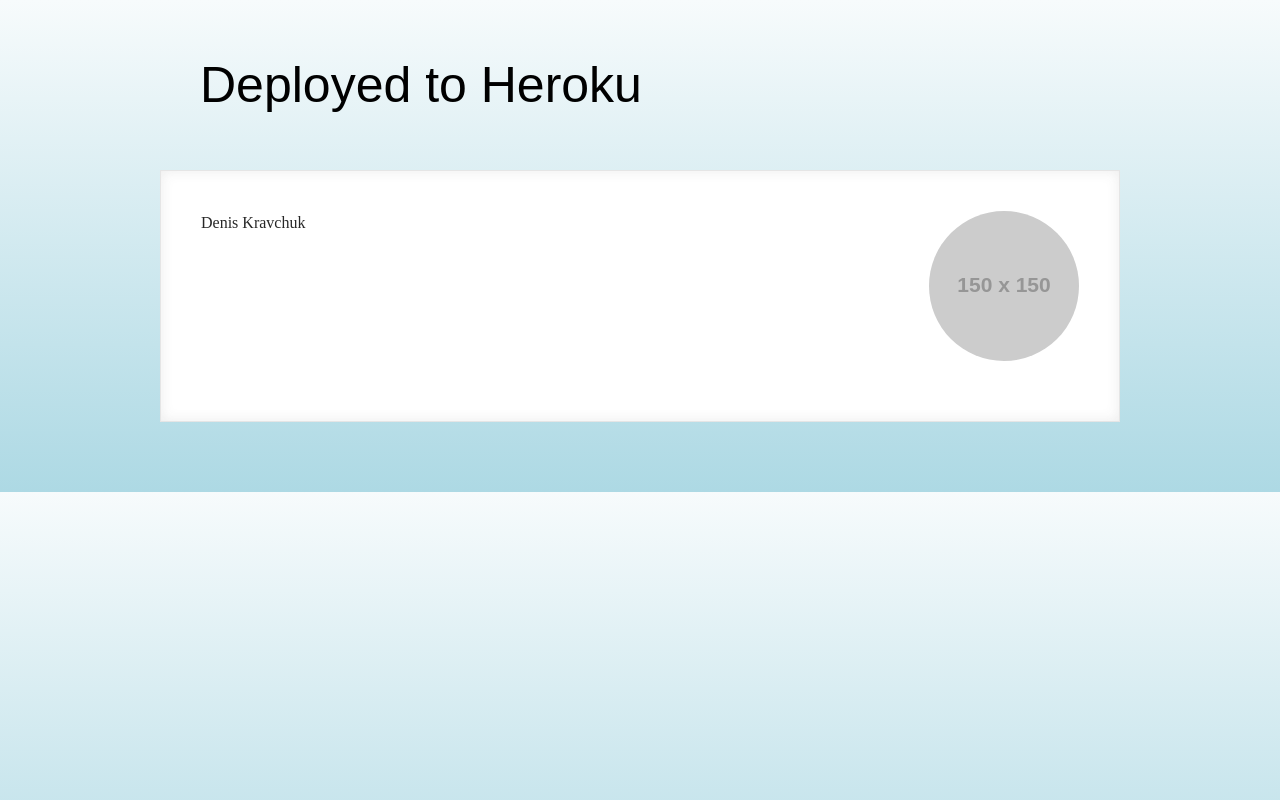
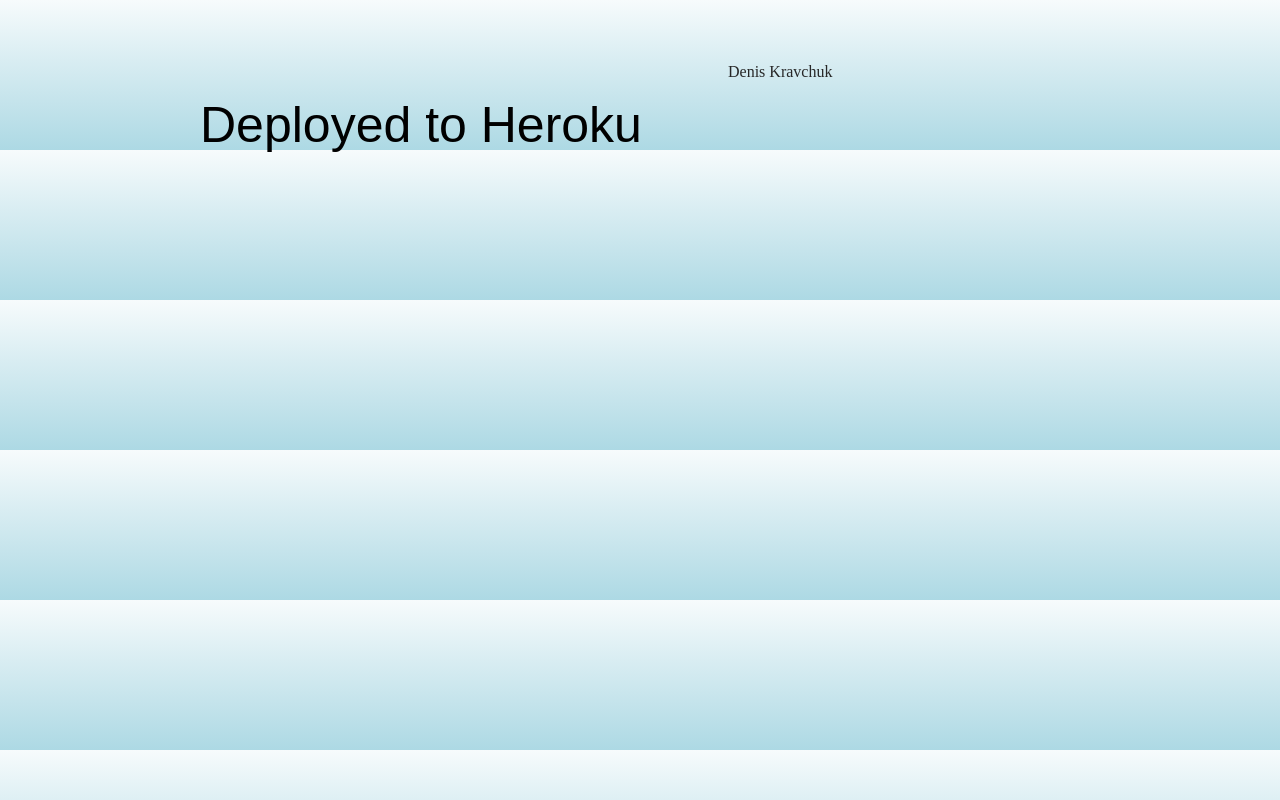
Before and after one commit to f3sh0t/js, a website: page index.html in a window 1280 px wide. Drawn offline with Linux system fonts and the light colour scheme.

Commit message:
Update index.html

```diff
--- a/index.html
+++ b/index.html
@@ -6,17 +6,7 @@
   <title>Page Title</title>
   <meta name="description" content="Description of site" />
   <style>
-    header:after,
-    nav:after,
-    footer:after,
-    .module-block:after,
-    .gallery:after,
-    .social:after {
-      content: ".";
-      display: block;
-      height: 0;
-      clear: both;
-      visibility: hidden;
+
     }
 
     * {
@@ -258,20 +248,10 @@
       margin: 0 auto;
     }
 
-    .module-block {
-      background-color: #fff;
-      margin: 0 0 70px 0;
-      padding: 40px;
-      -webkit-box-shadow: inset 0px 0px 13px rgba(68, 68, 68, 0.1);
-      -moz-box-shadow: inset 0px 0px 13px rgba(68, 68, 68, 0.1);
-      box-shadow: inset 0px 0px 13px rgba(68, 68, 68, 0.1);
-      border: 1px solid rgba(0, 0, 0, .1);
+
     }
 
-    .module-block h2 {
-      padding-bottom: 30px;
-      margin-bottom: 30px;
-      border-bottom: 1px dashed rgba(0, 0, 0, .3);
+
     }
   </style>
 </head>
@@ -284,7 +264,7 @@
       </div>
     </header>
     <article id="block1" class="module-block">
-      <img class="right" src="http://placehold.it/150" />
+
       <p>Denis Kravchuk
       </p>
       <ul class="social">
```
